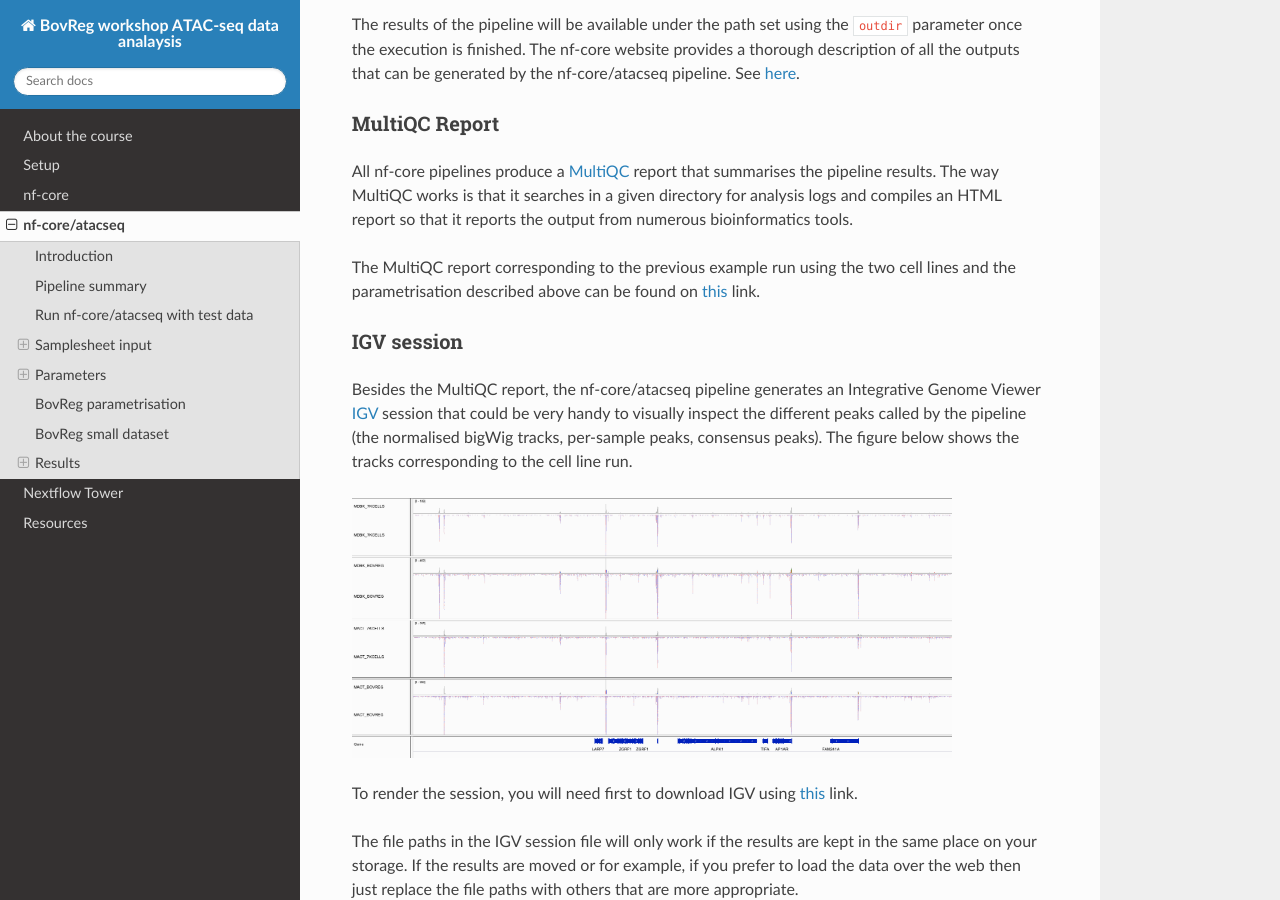
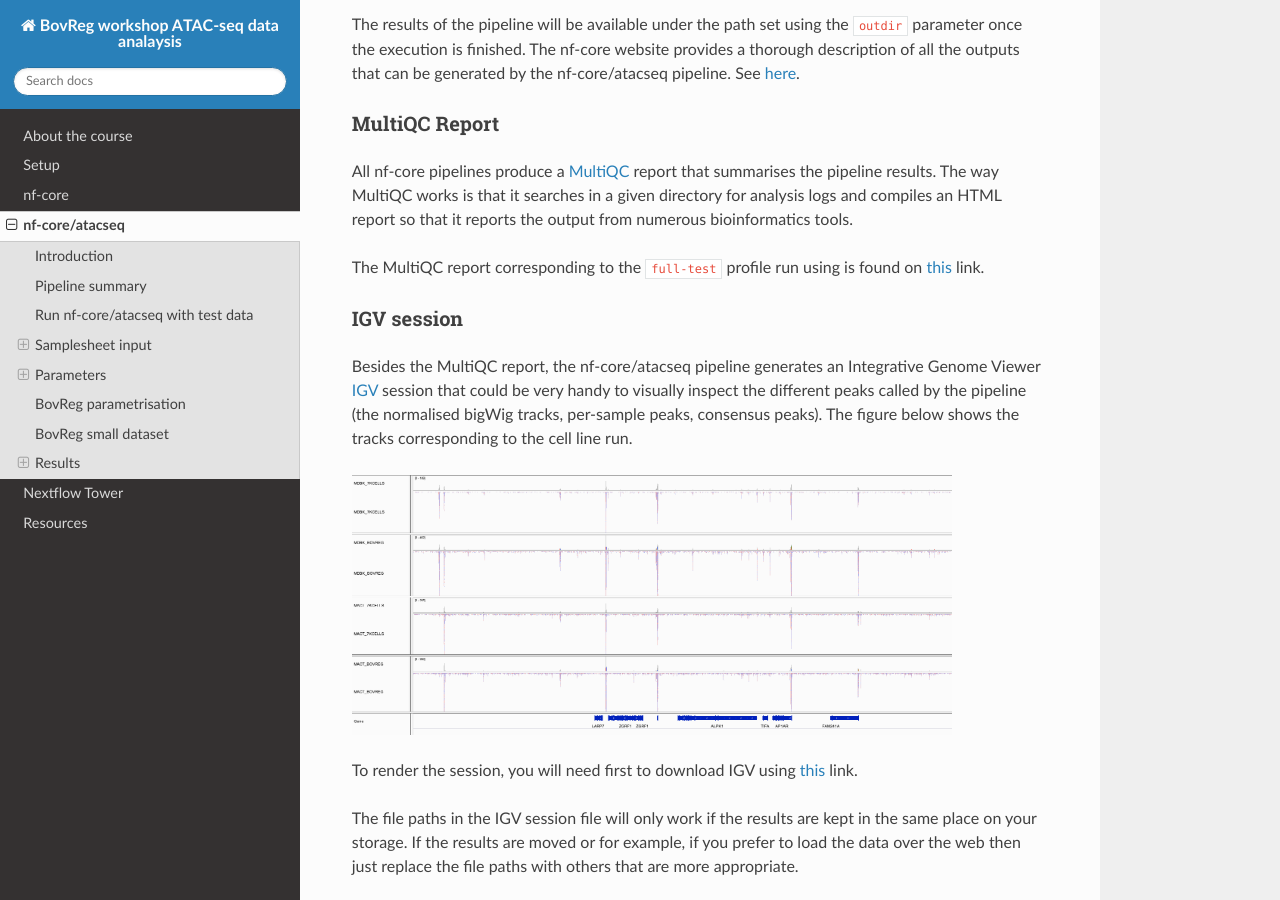
Before and after one commit to BovReg/atacseq-workshop-limoges, a Sphinx documentation site: the page built from docs/ATAC-seq_pipeline.rst, in a window 1280 px wide and 900 px high, scrolled down 7649 px. Built offline with Sphinx 7.4.7 and the Read the Docs theme 2.0.0, drawn with Linux system fonts in a browser that asks for light colours.

Commit message:
Update multiqc link

```diff
--- a/docs/ATAC-seq_pipeline.rst
+++ b/docs/ATAC-seq_pipeline.rst
@@ -337,8 +337,8 @@ All nf-core pipelines produce a `MultiQC <https://multiqc.info/>`_ report that s
 The way MultiQC works is that it searches in a given directory for analysis logs and compiles an HTML report so that it reports the
 output from numerous bioinformatics tools.
 
-The MultiQC report corresponding to the previous example run using the two cell lines and the parametrisation described above can be
-found on `this <https://bovreg.github.io/atacseq-workshop-limoges/multiqc_report/multiqc_report.html>`_  link.
+The MultiQC report corresponding to the ``full-test`` profile run using is
+found on `this <https://nf-core-awsmegatests.s3-eu-west-1.amazonaws.com/atacseq/results-1b3a832db5a53c92c2c89a4d6d79455e860461ad/multiqc/narrowPeak/multiqc_report.html>`_  link.
 
 
 IGV session
```
